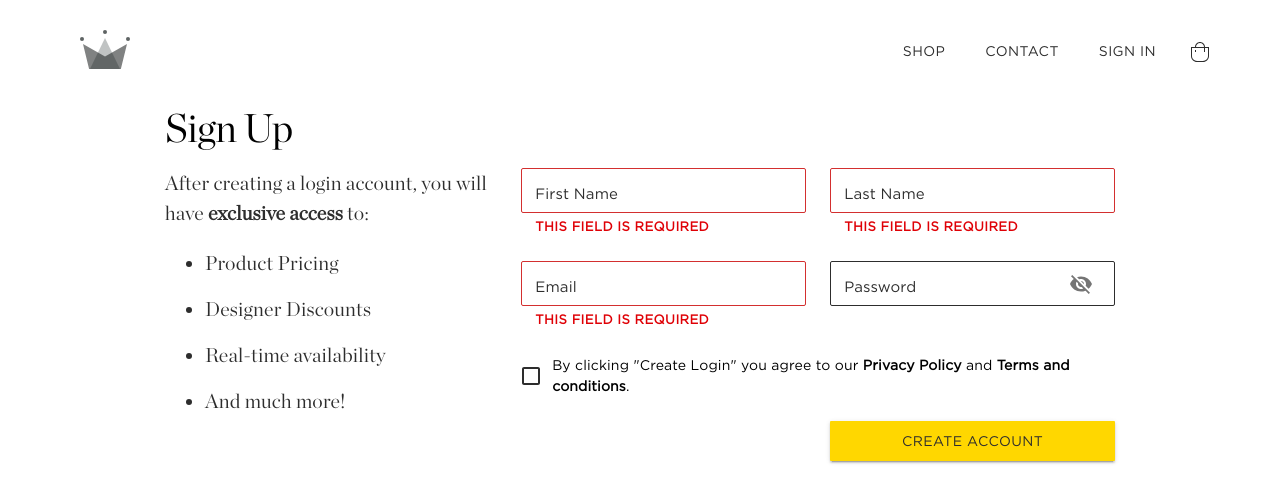
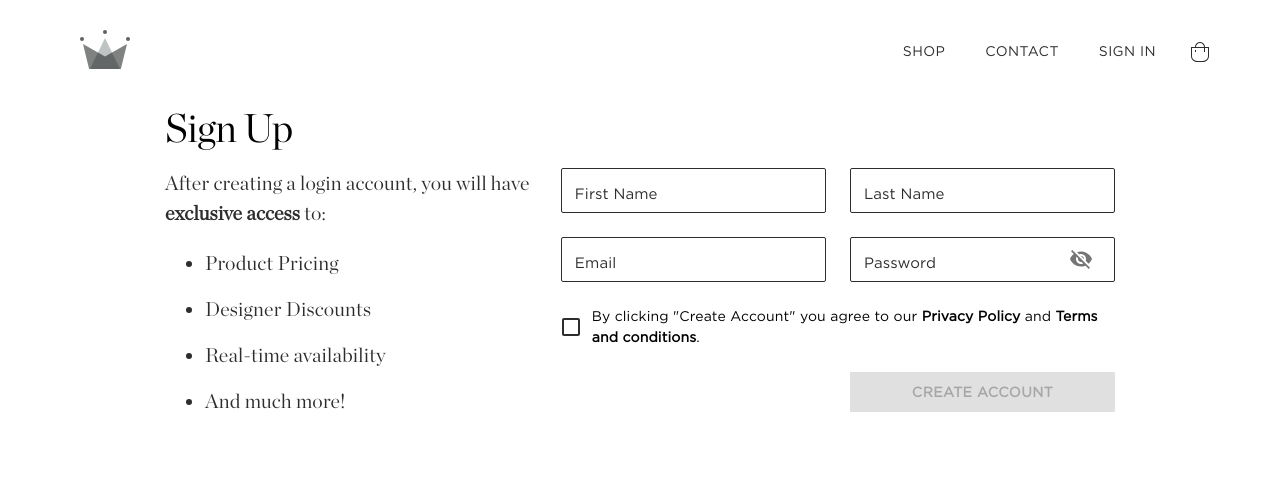
Before and after one commit to stspapa95/crwn-clothing, a React (Create React App) app: page /sign-up in a window 1280 px wide. Shown: the top 502 px of the page. Built offline with nearby package versions, Linux system fonts and the light colour scheme.

Commit message:
Finished user creation with email + password

```diff
--- a/src/components/@core/BasicTextField/BasicTextField.jsx
+++ b/src/components/@core/BasicTextField/BasicTextField.jsx
@@ -17,6 +17,9 @@ const StyledTextField = styled(TextField)({
 
 function BasicTextField({
   label,
+  value,
+  name,
+  onChange,
   variant,
   fullWidth,
   placeHolder,
@@ -29,7 +32,10 @@ function BasicTextField({
     <StyledTextField
       id="outlined-basic"
       label={label}
+      value={value}
+      onChange={onChange}
       variant={variant}
+      name={name}
       fullWidth={fullWidth}
       autoComplete={"off"}
       placeholder={placeHolder}
@@ -77,6 +83,9 @@ function BasicTextField({
 BasicTextField.defaultProps = {
   adornment: false,
   required: false,
+  onChange: () => {},
+  value: null,
+  name: "",
   error: false,
   helperText: "",
   placeHolder: "",
--- a/src/components/@core/Button/Button.jsx
+++ b/src/components/@core/Button/Button.jsx
@@ -9,8 +9,10 @@ function Button({
   borderRadius,
   backgroundHover,
   backgroundColor,
+  fontWeight,
   fullWidth,
   variant,
+  disabled,
   startIcon,
 }) {
   const StyledButton = styled(MuiButton)({
@@ -18,6 +20,7 @@ function Button({
     backgroundColor: backgroundColor,
     padding: padding,
     borderRadius: borderRadius,
+    fontWeight: fontWeight,
     fontFamily: "Gotham Book, sans-serif",
     "&:hover": {
       background: backgroundHover,
@@ -30,6 +33,7 @@ function Button({
       onClick={onClick}
       fullWidth={fullWidth}
       variant={variant}
+      disabled={disabled}
       startIcon={startIcon || null}
     >
       {title}
@@ -40,8 +44,10 @@ function Button({
 Button.defaultProps = {
   fullWidth: false,
   variant: "text",
+  disabled: false,
   padding: "8px 16px",
   backgroundColor: "#fff",
+  fontWeight: "normal",
   backgroundHover: "transparent",
   borderRadius: 1,
   color: "#2D2D2D",
--- a/src/components/SignUpForm/SignUpForm.jsx
+++ b/src/components/SignUpForm/SignUpForm.jsx
@@ -1,15 +1,18 @@
 import {
   Box,
   Checkbox,
-  Container,
   FormControlLabel,
   Grid,
   styled,
   Typography,
 } from "@mui/material";
-import React, { Fragment } from "react";
+import React, { Fragment, useState } from "react";
 import BasicTextField from "../@core/BasicTextField/BasicTextField";
 import Button from "../@core/Button/Button";
+import {
+  createAuthUserDoc,
+  createAuthUserWithEmailAndPassword,
+} from "../../utilities/firebase/firebase";
 
 const exclusiveAccessText = [
   { id: 1, name: "Product Pricing" },
@@ -25,6 +28,48 @@ const StyledCheckBox = styled(Checkbox)({
 });
 
 function SignUpForm() {
+  const [formFields, setFormFields] = useState({
+    firstName: "",
+    lastName: "",
+    email: "",
+    password: "",
+  });
+
+  const { firstName, lastName, email, password } = formFields;
+  const isDisabled = firstName === "" || lastName === "" || email === "";
+
+  const handleChange = (e) => {
+    const { name, value } = e.target;
+    setFormFields({ ...formFields, [name]: value });
+  };
+
+  //Clear Form Fields
+  const handleClearForm = () =>
+    setFormFields({ firstName: "", lastName: "", email: "", password: "" });
+
+  const handleSubmitForm = async () => {
+    try {
+      const response = await createAuthUserWithEmailAndPassword(
+        email,
+        password
+      );
+
+      if (response) {
+        await createAuthUserDoc(response.user, {
+          displayName: `${firstName} ${lastName}`,
+        });
+        handleClearForm();
+      }
+    } catch (e) {
+      if (e.code === "auth/email-already-in-use") {
+        console.log(e.message);
+      } else {
+        console.log("Error encountered during creating user!");
+      }
+      handleClearForm();
+    }
+  };
+
   return (
     <Fragment>
       <Box style={{ margin: "0 105px" }}>
@@ -37,13 +82,7 @@ function SignUpForm() {
           </Typography>
         </Box>
         <Grid container display={"flex"}>
-          <Grid
-            item
-            container
-            flexDirection={"column"}
-            lg={4.5}
-            xl={4.5}
-          >
+          <Grid item container flexDirection={"column"} lg={5} xl={5}>
             <Grid item>
               <Typography
                 style={{
@@ -64,32 +103,41 @@ function SignUpForm() {
               </Typography>
             </Grid>
           </Grid>
-          <Grid item container flexDirection={"column"} xl={7.5} lg={7.5}>
+          <Grid item container flexDirection={"column"} xl={7} lg={7}>
             <Grid container spacing={3}>
               <Grid item lg={6} xl={6}>
                 <BasicTextField
                   fullWidth
                   label={"First Name"}
-                  error
-                  helperText={"THIS FIELD IS REQUIRED"}
+                  // error
+                  // helperText={"THIS FIELD IS REQUIRED"}
                   placeHolder={"First Name"}
+                  name={"firstName"}
+                  value={firstName}
+                  onChange={handleChange}
                 />
               </Grid>
               <Grid item lg={6} xl={6}>
                 <BasicTextField
                   fullWidth
                   label={"Last Name"}
-                  error
-                  helperText={"THIS FIELD IS REQUIRED"}
+                  // error
+                  // helperText={"THIS FIELD IS REQUIRED"}
                   placeHolder={"Last Name"}
+                  name={"lastName"}
+                  value={lastName}
+                  onChange={handleChange}
                 />
               </Grid>
               <Grid item lg={6} xl={6}>
                 <BasicTextField
                   fullWidth
                   label={"Email"}
-                  error
-                  helperText={"THIS FIELD IS REQUIRED"}
+                  // error
+                  // helperText={"THIS FIELD IS REQUIRED"}
+                  name={"email"}
+                  value={email}
+                  onChange={handleChange}
                   placeHolder={"Email"}
                 />
               </Grid>
@@ -98,6 +146,9 @@ function SignUpForm() {
                   fullWidth
                   label={"Password"}
                   placeHolder={"Password"}
+                  name={"password"}
+                  value={password}
+                  onChange={handleChange}
                   adornment={true}
                 />
               </Grid>
@@ -108,7 +159,7 @@ function SignUpForm() {
                     <Typography
                       style={{ fontFamily: "Gotham Book", fontSize: 14 }}
                     >
-                      By clicking "Create Login" you agree to our{" "}
+                      By clicking "Create Account" you agree to our{" "}
                       <b>Privacy Policy</b> and <b>Terms and conditions</b>.
                     </Typography>
                   }
@@ -121,8 +172,11 @@ function SignUpForm() {
                 <Button
                   title={"Create Account"}
                   fullWidth
+                  onClick={handleSubmitForm}
+                  disabled={isDisabled}
                   variant={"contained"}
                   backgroundColor={"#FFD700"}
+                  fontWeight={"bold"}
                   backgroundHover={"rgb(255, 167, 0)"}
                 />
               </Grid>
--- a/src/utilities/firebase/firebase.js
+++ b/src/utilities/firebase/firebase.js
@@ -3,6 +3,7 @@ import {
   getAuth,
   signInWithPopup,
   GoogleAuthProvider,
+  createUserWithEmailAndPassword,
 } from "firebase/auth";
 
 import {
@@ -39,13 +40,15 @@ googleProvider.setCustomParameters({
 });
 
 export const auth = getAuth();
-export const signInWithGooglePopup = () => signInWithPopup(auth, googleProvider);
+export const signInWithGooglePopup = () =>
+  signInWithPopup(auth, googleProvider);
 
 //Initialize Firestore DB
 const firestoreDB = getFirestore();
 
 //Create user inside Firestore
-export const createAuthUserDoc = async (user) => {
+export const createAuthUserDoc = async (user, additionalInfo = {}) => {
+  if (!user) return
 
   const userDocRef = doc(firestoreDB, "users", user?.uid);
   const userData = await getDoc(userDocRef);
@@ -60,6 +63,7 @@ export const createAuthUserDoc = async (user) => {
         displayName,
         email,
         createdAt,
+        ...additionalInfo
       });
     } catch (e) {
       console.log(`Error when creating the user`, e.message);
@@ -68,3 +72,9 @@ export const createAuthUserDoc = async (user) => {
 
   return userDocRef;
 };
+
+export const createAuthUserWithEmailAndPassword = async (email, password) => {
+  if (!email || !password) return;
+
+  return await createUserWithEmailAndPassword(auth, email, password);
+};
```
